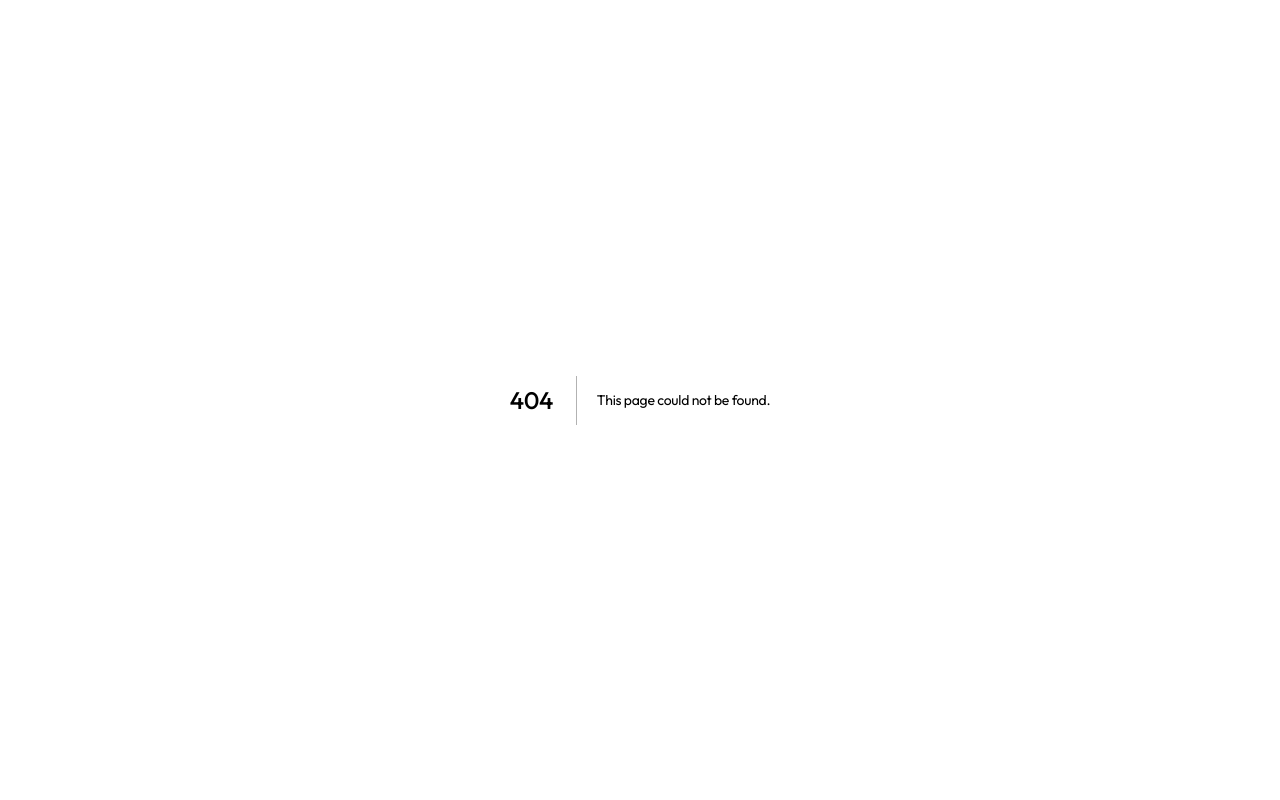
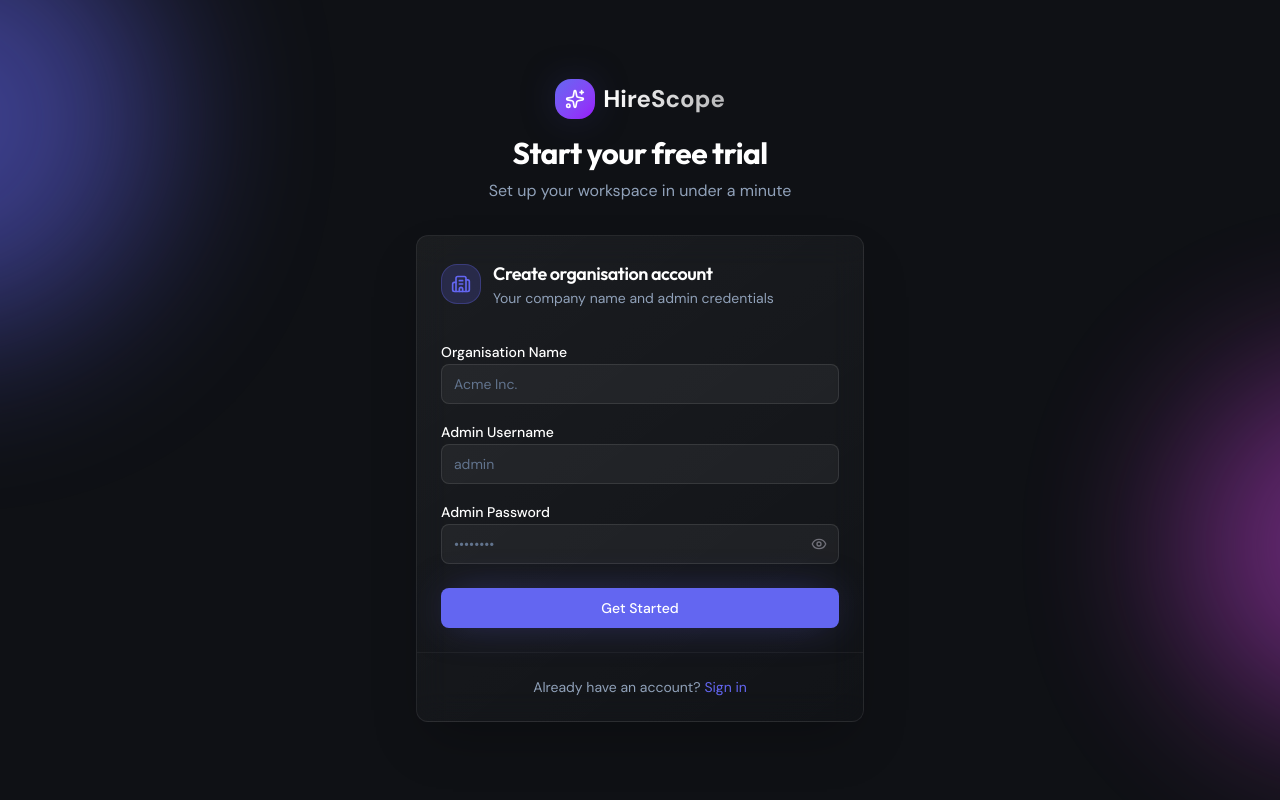
Before and after one commit to Alan0602/hireautosys, a Next.js app: page /register in a window 1280 px wide. Before the commit this address had no page. Built offline with nearby package versions, Linux system fonts and the light colour scheme; no server answers.

Commit message:
feat: implement candidate registration page

```diff
--- /dev/null
+++ b/src/app/register/page.tsx
@@ -0,0 +1,149 @@
+"use client"
+
+import { useState, useEffect } from "react"
+import { useRouter } from "next/navigation"
+import Link from "next/link"
+import { Button } from "@/components/ui/button"
+import { Input } from "@/components/ui/input"
+import { Label } from "@/components/ui/label"
+import { Card, CardContent, CardDescription, CardHeader, CardTitle, CardFooter } from "@/components/ui/card"
+import { Loader2, Building2, Sparkles } from "lucide-react"
+import { useAuthStore } from "@/store/auth-store"
+
+export default function RegisterPage() {
+    const router = useRouter()
+    const { checkSession, setup } = useAuthStore()
+    const [loading, setLoading] = useState(false)
+    const [orgName, setOrgName] = useState("")
+    const [adminUsername, setAdminUsername] = useState("")
+    const [adminPassword, setAdminPassword] = useState("")
+    const [error, setError] = useState("")
+
+    useEffect(() => {
+        checkSession()
+    }, [checkSession])
+
+    const handleSetup = async (e: React.FormEvent) => {
+        e.preventDefault()
+        if (!orgName.trim() || !adminUsername.trim() || !adminPassword.trim()) return
+
+        setLoading(true)
+        setError("")
+
+        const result = await setup(orgName.trim(), adminUsername.trim(), adminPassword)
+
+        if (result) {
+            router.push("/hr/dashboard")
+        } else {
+            setLoading(false)
+            setError("Registration failed. Please try again.")
+        }
+    }
+
+    return (
+        <div className="min-h-screen bg-[#0F1115] flex items-center justify-center p-4">
+            {/* Background Orbs */}
+            <div className="fixed inset-0 overflow-hidden pointer-events-none">
+                <div className="orb orb-1 opacity-20"></div>
+                <div className="orb orb-2 opacity-20"></div>
+            </div>
+
+            <div className="relative z-10 w-full max-w-md">
+                <div className="text-center mb-8">
+                    <Link href="/" className="inline-flex items-center gap-2 mb-4 hover:opacity-80 transition-opacity">
+                        <div className="w-10 h-10 rounded-xl bg-gradient-to-br from-primary to-purple-600 flex items-center justify-center shadow-glow">
+                            <Sparkles className="text-white h-5 w-5" />
+                        </div>
+                        <span className="text-2xl font-bold bg-clip-text text-transparent bg-gradient-to-r from-white to-white/70">
+                            HireScope
+                        </span>
+                    </Link>
+                    <h1 className="text-3xl font-bold text-white mb-2">Start your free trial</h1>
+                    <p className="text-slate-400">Set up your workspace in under a minute</p>
+                </div>
+
+                <Card className="glass-panel-obsidian border-white/10 shadow-2xl">
+                    <CardHeader>
+                        <div className="flex items-center gap-3 mb-2">
+                            <div className="h-10 w-10 rounded-xl bg-primary/20 flex items-center justify-center border border-primary/30">
+                                <Building2 className="h-5 w-5 text-primary" />
+                            </div>
+                            <div>
+                                <CardTitle className="text-white text-lg">Create organisation account</CardTitle>
+                                <CardDescription className="text-slate-400">
+                                    Your company name and admin credentials
+                                </CardDescription>
+                            </div>
+                        </div>
+                    </CardHeader>
+
+                    <CardContent>
+                        <form onSubmit={handleSetup} className="space-y-4">
+                            <div className="space-y-2">
+                                <Label htmlFor="orgName" className="text-white">Organisation Name</Label>
+                                <Input
+                                    id="orgName"
+                                    placeholder="Acme Inc."
+                                    value={orgName}
+                                    onChange={(e) => setOrgName(e.target.value)}
+                                    required
+                                    className="bg-white/5 border-white/10 text-white placeholder:text-slate-500 focus:border-primary/50"
+                                />
+                            </div>
+
+                            <div className="space-y-2">
+                                <Label htmlFor="adminUsername" className="text-white">Admin Username</Label>
+                                <Input
+                                    id="adminUsername"
+                                    placeholder="admin"
+                                    value={adminUsername}
+                                    onChange={(e) => setAdminUsername(e.target.value)}
+                                    required
+                                    className="bg-white/5 border-white/10 text-white placeholder:text-slate-500 focus:border-primary/50"
+                                />
+                            </div>
+
+                            <div className="space-y-2">
+                                <Label htmlFor="adminPassword" className="text-white">Admin Password</Label>
+                                <Input
+                                    id="adminPassword"
+                                    type="password"
+                                    placeholder="••••••••"
+                                    value={adminPassword}
+                                    onChange={(e) => setAdminPassword(e.target.value)}
+                                    required
+                                    className="bg-white/5 border-white/10 text-white placeholder:text-slate-500 focus:border-primary/50"
+                                />
+                            </div>
+
+                            {error && (
+                                <p className="text-sm text-red-400 text-center">{error}</p>
+                            )}
+
+                            <Button
+                                type="submit"
+                                disabled={loading}
+                                className="w-full bg-primary hover:bg-primary/90 text-white shadow-glow mt-2"
+                            >
+                                {loading ? (
+                                    <Loader2 className="mr-2 h-4 w-4 animate-spin" />
+                                ) : (
+                                    "Get Started"
+                                )}
+                            </Button>
+                        </form>
+                    </CardContent>
+
+                    <CardFooter className="justify-center border-t border-white/5 pt-6">
+                        <p className="text-sm text-slate-400">
+                            Already have an account?{" "}
+                            <Link href="/login" className="text-primary hover:underline">
+                                Sign in
+                            </Link>
+                        </p>
+                    </CardFooter>
+                </Card>
+            </div>
+        </div>
+    )
+}
```
